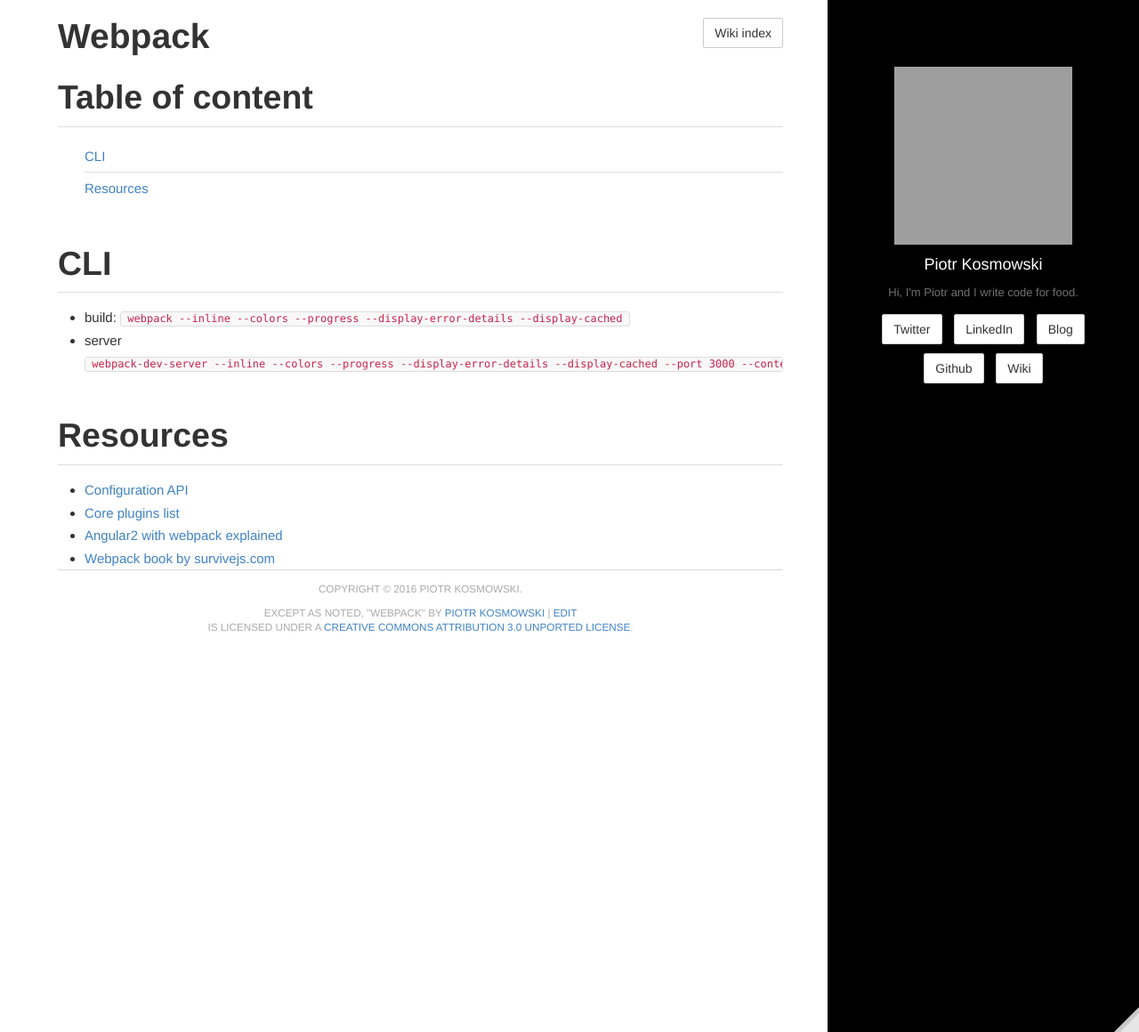
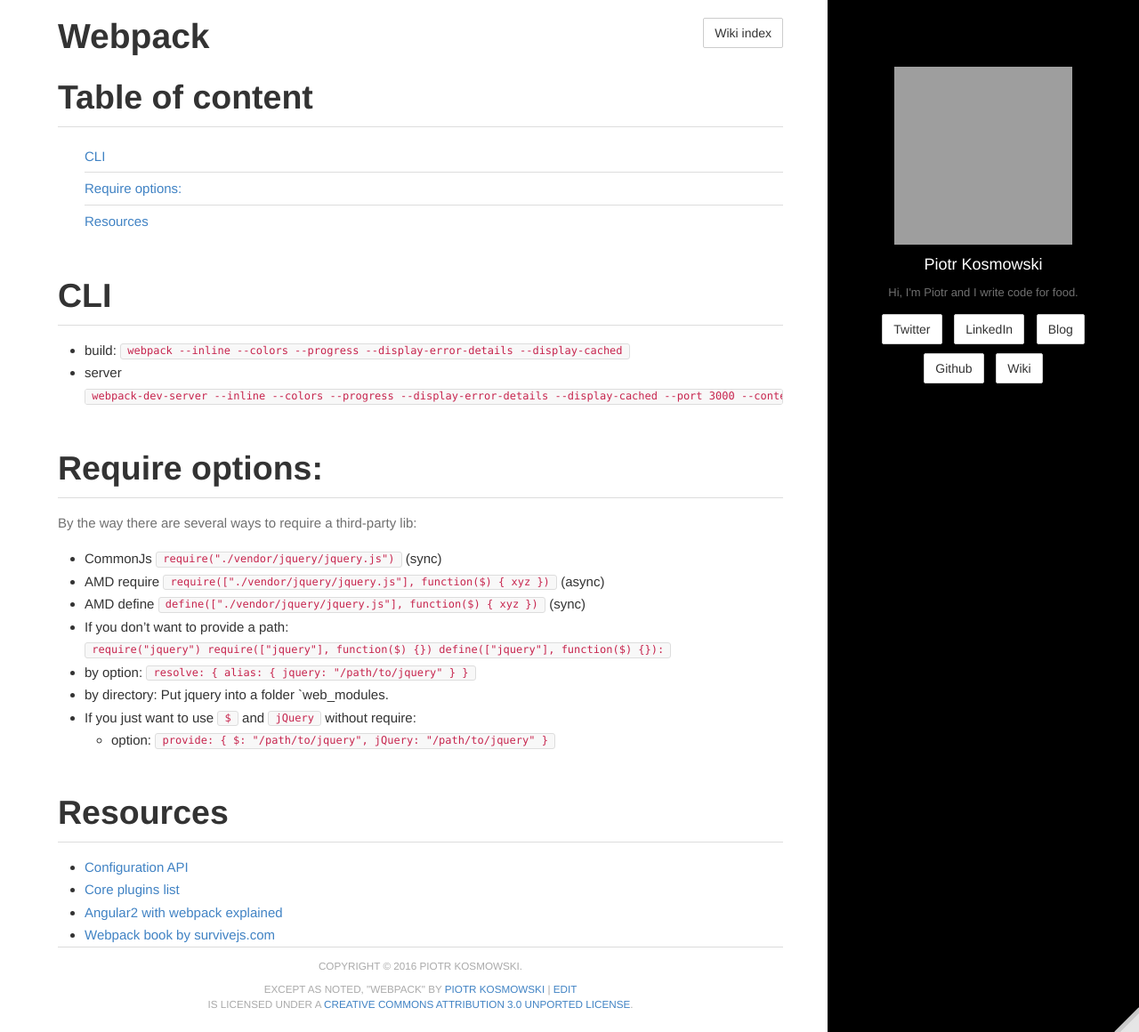
Before and after one commit to kospiotr/kospiotr.github.io, a Jekyll site: the page built from wiki/webpack.md, in a window 1280 px wide and 1160 px high. Shown: the whole window at 89% size. Built offline with Jekyll 4.4.1, drawn with Linux system fonts in a browser that asks for light colours; grey boxes are pictures that could not be loaded.

Commit message:
Update webpack.md

````diff
--- a/wiki/webpack.md
+++ b/wiki/webpack.md
@@ -10,6 +10,19 @@
 - build: ```webpack --inline --colors --progress --display-error-details --display-cached```
 - server ```webpack-dev-server --inline --colors --progress --display-error-details --display-cached --port 3000  --content-base src```
 
+# Require options:
+
+By the way there are several ways to require a third-party lib:
+
+- CommonJs `require("./vendor/jquery/jquery.js")` (sync)
+- AMD require `require(["./vendor/jquery/jquery.js"], function($) { xyz })` (async)
+- AMD define `define(["./vendor/jquery/jquery.js"], function($) { xyz })` (sync)
+- If you don't want to provide a path: `require("jquery") require(["jquery"], function($) {}) define(["jquery"], function($) {}):`
+- by option: `resolve: { alias: { jquery: "/path/to/jquery" } }`
+- by directory: Put jquery into a folder `web_modules.
+- If you just want to use `$` and `jQuery` without require:
+  - option: `provide: { $: "/path/to/jquery", jQuery: "/path/to/jquery" }`
+
 # Resources
 
 - [Configuration API](https://github.com/webpack/docs/wiki/configuration)
````
